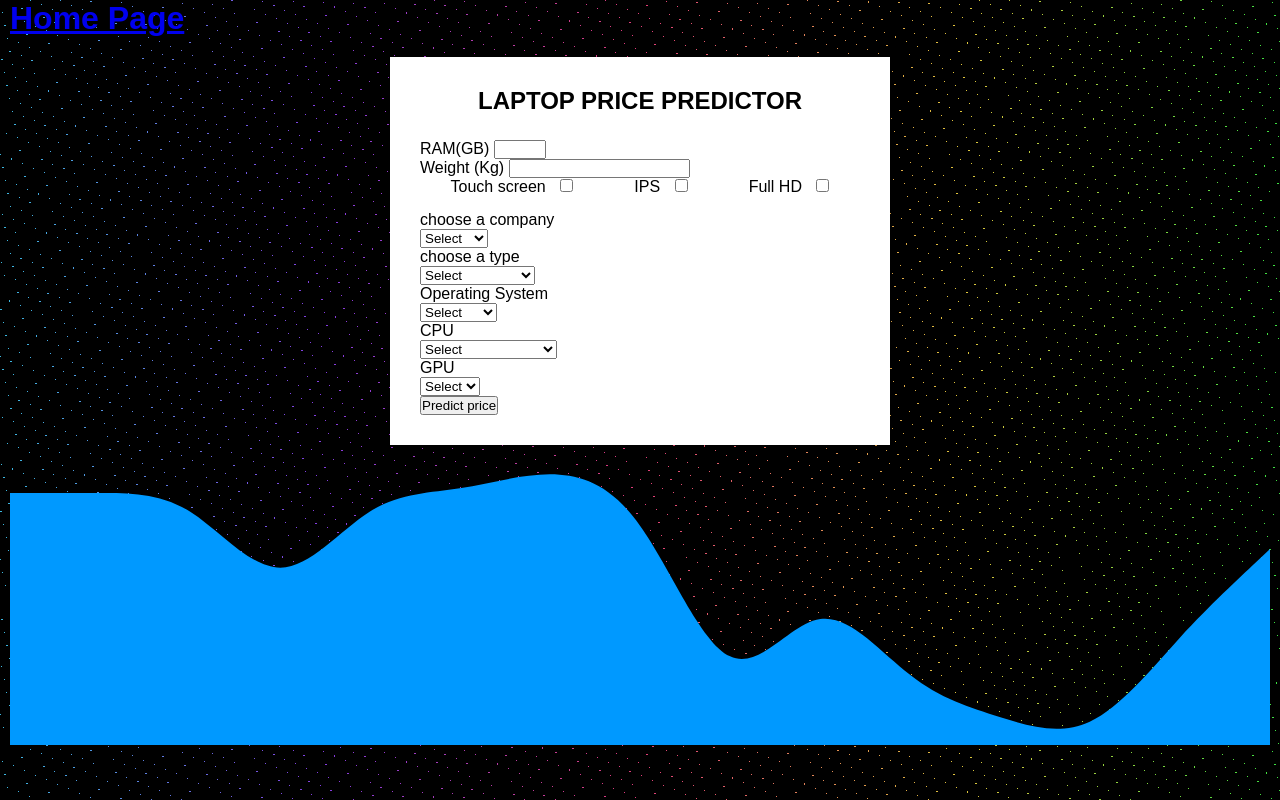
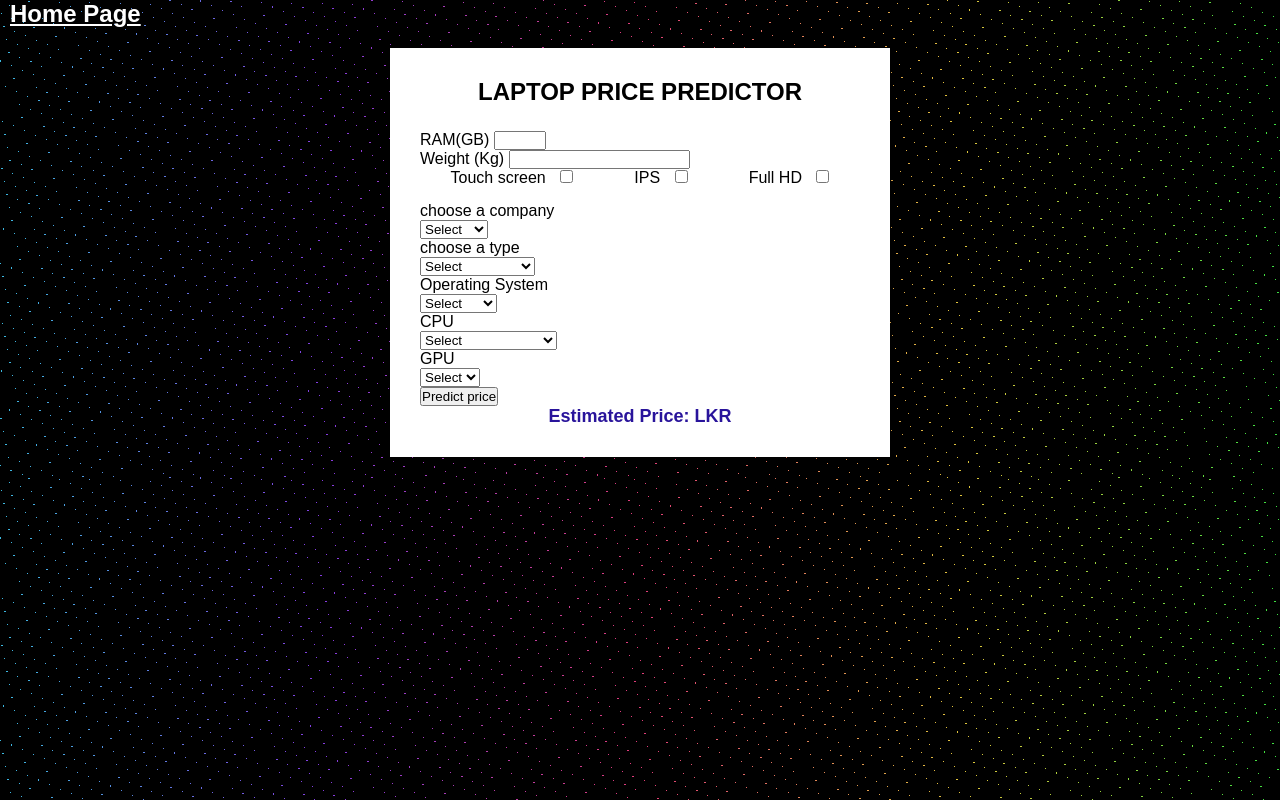
Before and after one commit to hith3sh/LaptopPricePredictor, a Flask app: page /laptop in a window 1280 px wide. Run offline with Flask 3, Linux system fonts and the light colour scheme.

Commit message:
fixed all errors

```diff
--- a/main.py
+++ b/main.py
@@ -65,15 +65,15 @@ def home():
         traverse(cpu_list, cpu)
         traverse(gpu_list,gpu)
 
-        #print("featurelist:", feature_list)
         pred=prediction(feature_list)*353.54
         pred=np.round(pred[0])
 
         print("prediction", pred)
         print('fl', feature_list)
 
-    return render_template("laptop.html",pred=pred)
-
+        return render_template("laptop.html",pred=pred)
+    else:
+        return render_template('laptop.html')
 
 if __name__=="__main__":
     app.run(debug=True)
--- a/static/style.css
+++ b/static/style.css
@@ -78,7 +78,11 @@ body {
     background-position: 0% 44%;
   }
 }
-.wrapper {
+#home-link a {
+  color: white;
+}
+
+#wrapperId {
   max-width: 500px;
   width: 100%;
   background: #fff;
@@ -87,7 +91,7 @@ body {
   padding: 30px;
 }
 
-.wrapper .title {
+#titleId{
   font-size: 24px;
   font-weight: 700;
   margin-bottom: 25px;
--- a/templates/laptop.html
+++ b/templates/laptop.html
@@ -5,13 +5,13 @@
     <meta name="viewport" content="width=device-width, initial-scale=1.0" />
     <title>predictor</title>
     <link rel="icon" type="image/x-icon" href="/static/favico.ico" />
-    <link rel="stylesheet" href="static/style.css" />
+    <link rel="stylesheet" type="text/css" href="static/style.css" />
   </head>
   <body>
-      <h1> <a href="/"> Home Page </a></h1>
-    <div class="wrapper">
-      <div class="title">Laptop Price Predictor</div>
-      <form action="/" method="POST">
+      <h2 id="home-link"> <a href="/"> Home Page </a></h2>
+    <div class="wrapper" id="wrapperId">
+      <div class="title" id="titleId">Laptop Price Predictor</div>
+      <form action="/laptop" method="POST">
         <div class="inputfield">
           <label for="ram"> RAM(GB)</label>
           <input
@@ -130,12 +130,5 @@
         {% endif %}
       </div>
     </div>
-    <svg xmlns="http://www.w3.org/2000/svg" viewBox="0 0 1440 320">
-      <path
-        fill="#0099ff"
-        fill-opacity="1"
-        d="M0,32L17.1,32C34.3,32,69,32,103,32C137.1,32,171,32,206,53.3C240,75,274,117,309,117.3C342.9,117,377,75,411,53.3C445.7,32,480,32,514,26.7C548.6,21,583,11,617,10.7C651.4,11,686,21,720,69.3C754.3,117,789,203,823,218.7C857.1,235,891,181,926,176C960,171,994,213,1029,240C1062.9,267,1097,277,1131,288C1165.7,299,1200,309,1234,293.3C1268.6,277,1303,235,1337,197.3C1371.4,160,1406,128,1423,112L1440,96L1440,320L1422.9,320C1405.7,320,1371,320,1337,320C1302.9,320,1269,320,1234,320C1200,320,1166,320,1131,320C1097.1,320,1063,320,1029,320C994.3,320,960,320,926,320C891.4,320,857,320,823,320C788.6,320,754,320,720,320C685.7,320,651,320,617,320C582.9,320,549,320,514,320C480,320,446,320,411,320C377.1,320,343,320,309,320C274.3,320,240,320,206,320C171.4,320,137,320,103,320C68.6,320,34,320,17,320L0,320Z"
-      ></path>
-    </svg>
   </body>
 </html>
```
